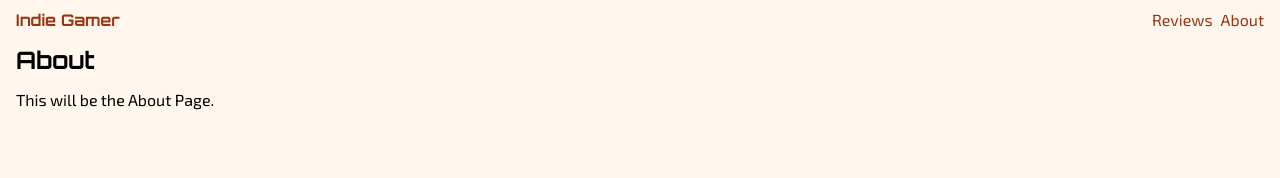
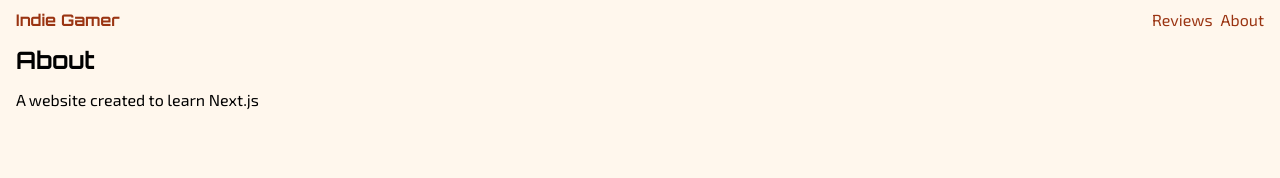
Before and after one commit to Vader1970/next-reviews, a Next.js app: page /about in a window 1280 px wide. Shown: the top 178 px of the page. Built offline with nearby package versions, Linux system fonts and the light colour scheme.

Commit message:
About Page

```diff
--- a/app/about/page.tsx
+++ b/app/about/page.tsx
@@ -1,6 +1,7 @@
+import type { Metadata } from "next";
 import Heading from "@/components/Heading";
 
-export const metadata = {
+export const metadata: Metadata = {
   title: "About",
 };
 
@@ -8,7 +9,7 @@ export default function AboutPage() {
   return (
     <>
       <Heading>About</Heading>
-      <p>This will be the About Page.</p>
+      <p>A website created to learn Next.js</p>
     </>
   );
 }
```
Also changed, not shown: components/Heading.tsx (+6 -6 lines).
